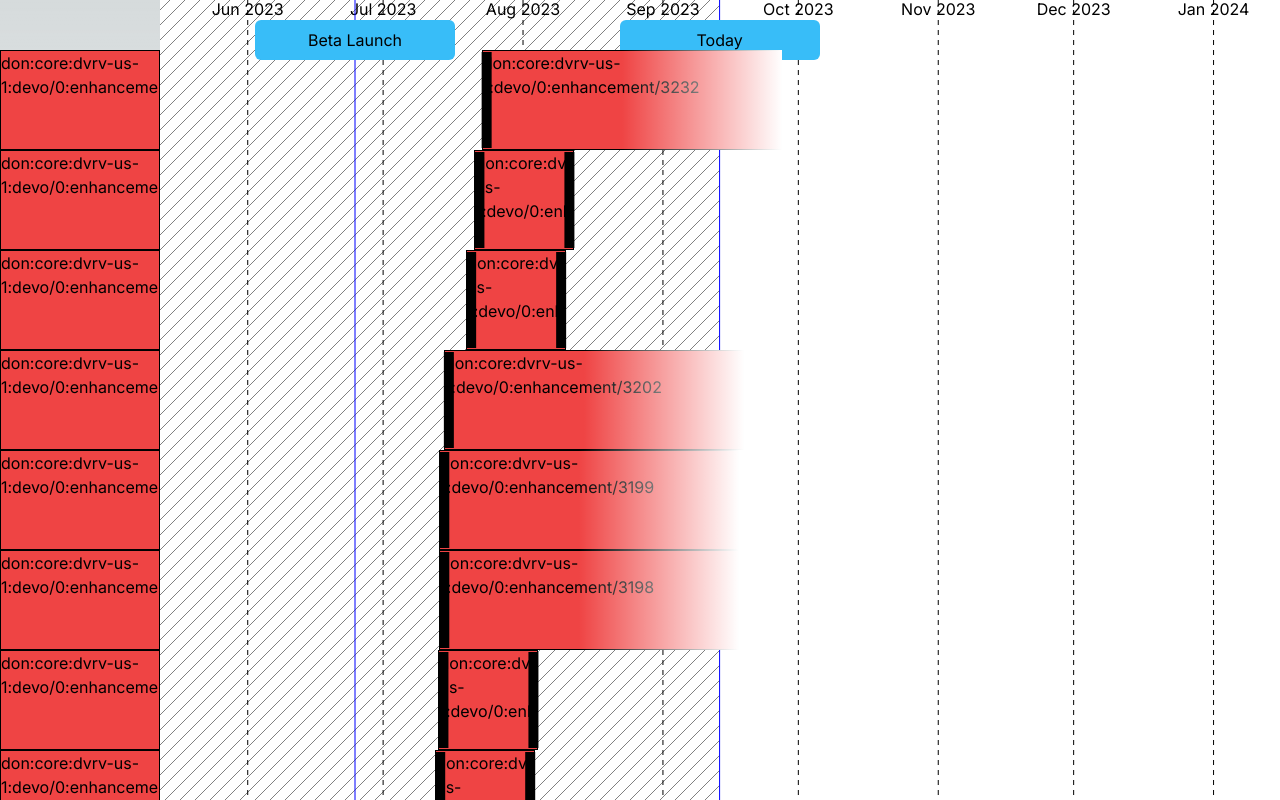
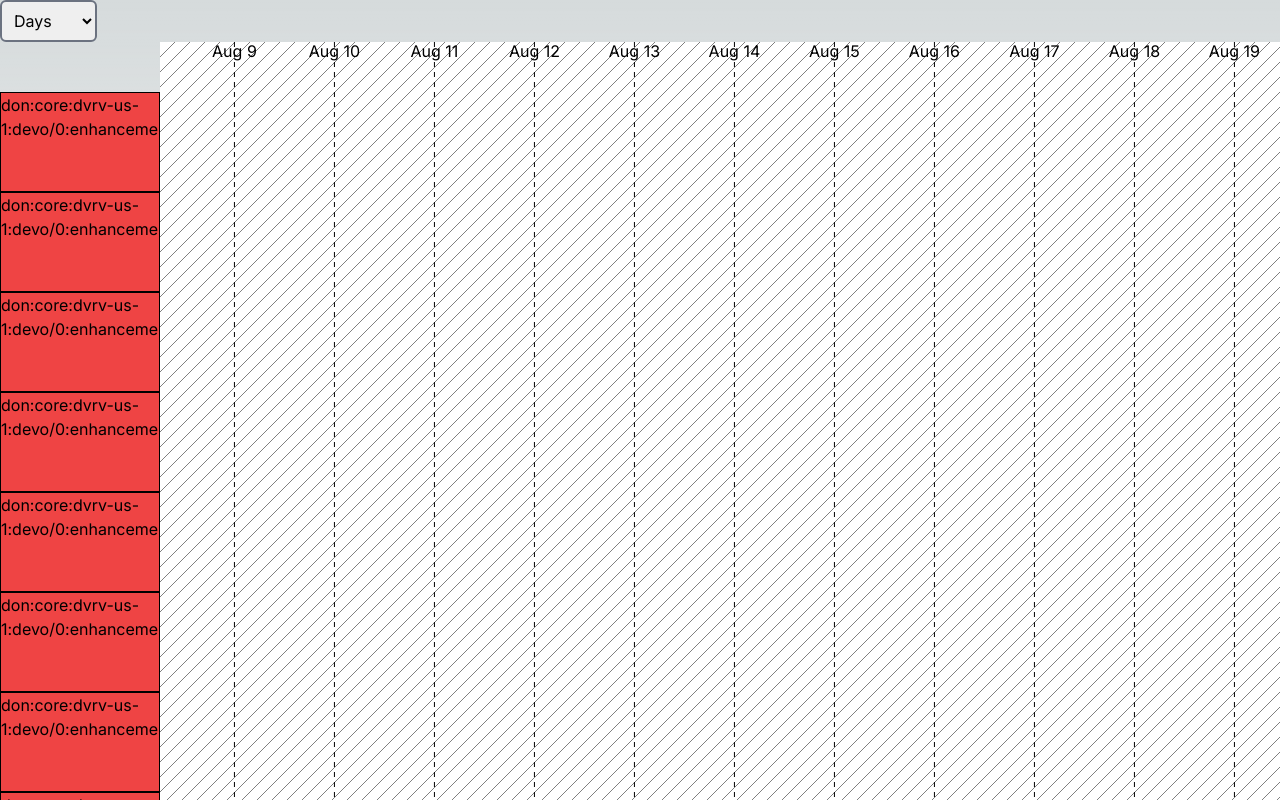
Before and after one commit to ayushkguptaa/Timeline-view-POC, a Next.js app: page / in a window 1280 px wide. Shown: the top 800 px of the page. Built offline with nearby package versions, Linux system fonts and the light colour scheme.

Commit message:
Add time precision switcher

```diff
--- a/src/app/page.tsx
+++ b/src/app/page.tsx
@@ -20,6 +20,7 @@
 
 export default function Home() {
   const [nodeInView, setNodeInView] = React.useState<string>('');
+  const [timerange, setTimerange] = React.useState<'days' | 'months'>('days');
   const currentDate = new Date();
 
   const nodes = parts.map((part) => {
@@ -35,13 +36,15 @@
     setNodeInView(id);
   };
   return (
-    <div className='flex-col'>
-      <div className='flex'>
+    <div className="flex-col">
+      <select className="border-2 border-gray-500 rounded-md p-2" onChange={(e) => setTimerange(e.target.value)}>
+        <option value={'days'}>Days</option>
+        <option value={'months'}>Months</option>
+      </select>
+      <div className="flex">
+        <LeftNav nodes={nodes} onNodeClick={onNodeClick} />
+        <Timeline nodes={nodes} nodeInView={nodeInView} timerange={timerange} />
       </div>
-    <div className="flex">
-      <LeftNav nodes={nodes} onNodeClick={onNodeClick} />
-      <Timeline nodes={nodes} nodeInView={nodeInView} />
-    </div>
     </div>
   );
 }
--- a/src/components/timeline-node.tsx
+++ b/src/components/timeline-node.tsx
@@ -1,4 +1,4 @@
-import React, { useCallback, useEffect, useRef } from 'react';
+import React, { use, useCallback, useEffect, useRef } from 'react';
 import * as d3 from 'd3';
 import { NODE_HEIGHT } from './constants';
 
@@ -34,6 +34,8 @@
   const foreignRef = useRef(null);
 
   useEffect(() => setY(y as number), [y]);
+  useEffect(() => setX(x as number), [x]);
+  useEffect(() => setWidth(Math.max(width as number, 100)), [width]);
   useEffect(() => {
     if (nodeToShow === id) {
       const element = d3.select(nodeRef.current).node() as any;
@@ -91,12 +93,14 @@
       <foreignObject x={xstate} y={ystate} width={widthstate} height={NODE_HEIGHT} ref={foreignRef} cursor={'grab'}>
         <div className="flex h-full flex-col mb-1 overflow-y-auto flex-grow">
           <div className={`h-full shrink w-full border border-black bg-red-500`}>{id}</div>
-          {isNaN(interval.end?.getDate()) && <div
-            className="h-full bg-fading-overlay w-40 right-0 absolute transform top-0 bottom-0"
-            style={{
-              background: 'linear-gradient(90deg, transparent, white 100%)',
-            }}
-          />}
+          {isNaN(interval.end?.getDate()) && (
+            <div
+              className="h-full bg-fading-overlay w-40 right-0 absolute transform top-0 bottom-0"
+              style={{
+                background: 'linear-gradient(90deg, transparent, white 100%)',
+              }}
+            />
+          )}
         </div>
       </foreignObject>
 
--- a/src/components/timeline.tsx
+++ b/src/components/timeline.tsx
@@ -3,15 +3,16 @@
 import { TimelineNode, TimelineNodeInterface } from './timeline-node';
 import { BAND_WIDTH, NODE_HEIGHT } from './constants';
 import { parts } from './data';
-import { addDays, addMonths, eachDayOfInterval, eachMonthOfInterval } from 'date-fns';
-import { getMonthsBetweenDates } from '@/utils';
+import { addDays, addMonths, eachDayOfInterval, eachMonthOfInterval, set } from 'date-fns';
+import { getDaysBetweenDates, getMonthsBetweenDates } from '@/utils';
 
 export interface TimelineInterface {
   nodes: TimelineNodeInterface[];
   nodeInView: string;
+  timerange: 'days' | 'months';
 }
 
-export const Timeline = ({ nodes, nodeInView }: TimelineInterface) => {
+export const Timeline = ({ nodes, nodeInView, timerange }: TimelineInterface) => {
   const svgRef = useRef<SVGSVGElement>(null);
   const groupRef = useRef<SVGGElement>(null);
   const divRef = useRef<HTMLDivElement>(null);
@@ -25,8 +26,9 @@
       .reduce(function (a, b) {
         return a > b ? a : b;
       });
-    return mx > addMonths(new Date(), 1) ? mx : addMonths(new Date(), 1);
-  }, [nodes]);
+    if (timerange === 'days') return mx > addDays(new Date(), 1) ? mx : addDays(new Date(), 1);
+    else return mx > addMonths(new Date(), 1) ? mx : addMonths(new Date(), 1);
+  }, [nodes, timerange]);
 
   const minStartTime = useMemo(() => {
     return nodes
@@ -36,7 +38,14 @@
       });
   }, [nodes]);
 
-  const MAX_WIDTH = BAND_WIDTH * (getMonthsBetweenDates(minStartTime, maxEndTime) + 2);
+  const MAX_WIDTH = useMemo(() => {
+    return (
+      BAND_WIDTH *
+      (timerange === 'days'
+        ? getDaysBetweenDates(minStartTime, maxEndTime)
+        : getMonthsBetweenDates(minStartTime, maxEndTime) + 2)
+    );
+  }, [maxEndTime, minStartTime, timerange]);
 
   const x = useMemo(
     () => d3.scaleLinear().domain([minStartTime, maxEndTime]).range([0, MAX_WIDTH]),
@@ -55,6 +64,16 @@
     }),
   );
 
+  useEffect(() => {
+    setNodePositions(
+      nodes.map((node, i) => {
+        return { x: x(node.interval.start) ?? 0, y: NODE_HEIGHT * i + 50, id: node.id };
+      }),
+    );
+  }, [nodes, timerange, x]);
+
+  console.log(nodePositions);
+
   const color = d3.scaleOrdinal(d3.schemeSet2).domain(nodes.map((node) => node.id));
 
   useEffect(() => {
@@ -62,19 +81,35 @@
     d3.select(linesRef.current)
       .attr('width', x(maxEndTime) ?? 0 + 20)
       .attr('height', NODE_HEIGHT * nodes.length + 20);
-    eachMonthOfInterval({
-      start: minStartTime,
-      end:
-        maxEndTime > addMonths(minStartTime, Math.floor(10000 / BAND_WIDTH))
-          ? maxEndTime
-          : addMonths(minStartTime, Math.floor(10000 / BAND_WIDTH)),
-    }).forEach((date, i) => {
+    const d3array =
+      timerange === 'days'
+        ? eachDayOfInterval({
+            start: minStartTime,
+            end:
+              maxEndTime > addDays(minStartTime, Math.floor(10000 / BAND_WIDTH))
+                ? maxEndTime
+                : addDays(minStartTime, Math.floor(10000 / BAND_WIDTH)),
+          })
+        : eachMonthOfInterval({
+            start: minStartTime,
+            end:
+              maxEndTime > addMonths(minStartTime, Math.floor(10000 / BAND_WIDTH))
+                ? maxEndTime
+                : addMonths(minStartTime, Math.floor(10000 / BAND_WIDTH)),
+          });
+    d3.selectAll(linesRef.current?.childNodes).remove();
+    d3array.forEach((date, i) => {
       d3.select(linesRef.current)
         .append('text')
         .attr('x', x(date) ?? 0 + 5)
         .attr('y', 15)
         .attr('text-anchor', 'middle')
-        .text(`${date.toLocaleString('default', { month: 'short', year: 'numeric' })}`)
+        .text(
+          `${date.toLocaleString(
+            'default',
+            timerange === 'days' ? { day: 'numeric', month: 'short' } : { month: 'short', year: 'numeric' },
+          )}`,
+        )
         .style('background-color', 'white');
       d3.select(linesRef.current)
         .append('line')
@@ -85,13 +120,10 @@
         .attr('stroke', 'black')
         .attr('stroke-dasharray', '5,5');
     });
-  }, [maxEndTime, minStartTime, nodes.length, x]);
+  }, [maxEndTime, minStartTime, nodes.length, timerange, x]);
 
-  const scrollHandler = useCallback((event: any) => {
-    const scroll = divRef.current ? Math.abs(divRef.current.getBoundingClientRect().top - divRef.current.offsetTop) : 0;
-  }, []);
   return (
-    <div className=" bg-white w-full h-full overflow-scroll" onScroll={scrollHandler} ref={divRef}>
+    <div className=" bg-white w-full h-full overflow-scroll" ref={divRef}>
       <svg width={10000} height={NODE_HEIGHT * nodes.length + 50} overflow={'auto'} ref={svgRef}>
         {/* <rect x={0} y={0} height={NODE_HEIGHT * nodes.length + 20} width={x(new Date())} /> */}
         <defs>
@@ -138,7 +170,7 @@
                 setNodePositions(newNodePosition);
               }}
               fill={color(node.id)}
-              band={BAND_WIDTH / 30}
+              band={timerange === 'days' ? BAND_WIDTH : BAND_WIDTH / 30}
               nodeToShow={nodeInView}
             />
           ))}
--- a/src/utils.ts
+++ b/src/utils.ts
@@ -11,3 +11,12 @@
 
   return months;
 }
+
+export const getDaysBetweenDates = (startDate, endDate) => {
+  const start = new Date(startDate);
+  const end = new Date(endDate);
+
+  const days = (end.getTime() - start.getTime()) / (1000 * 3600 * 24);
+
+  return days;
+}
```
